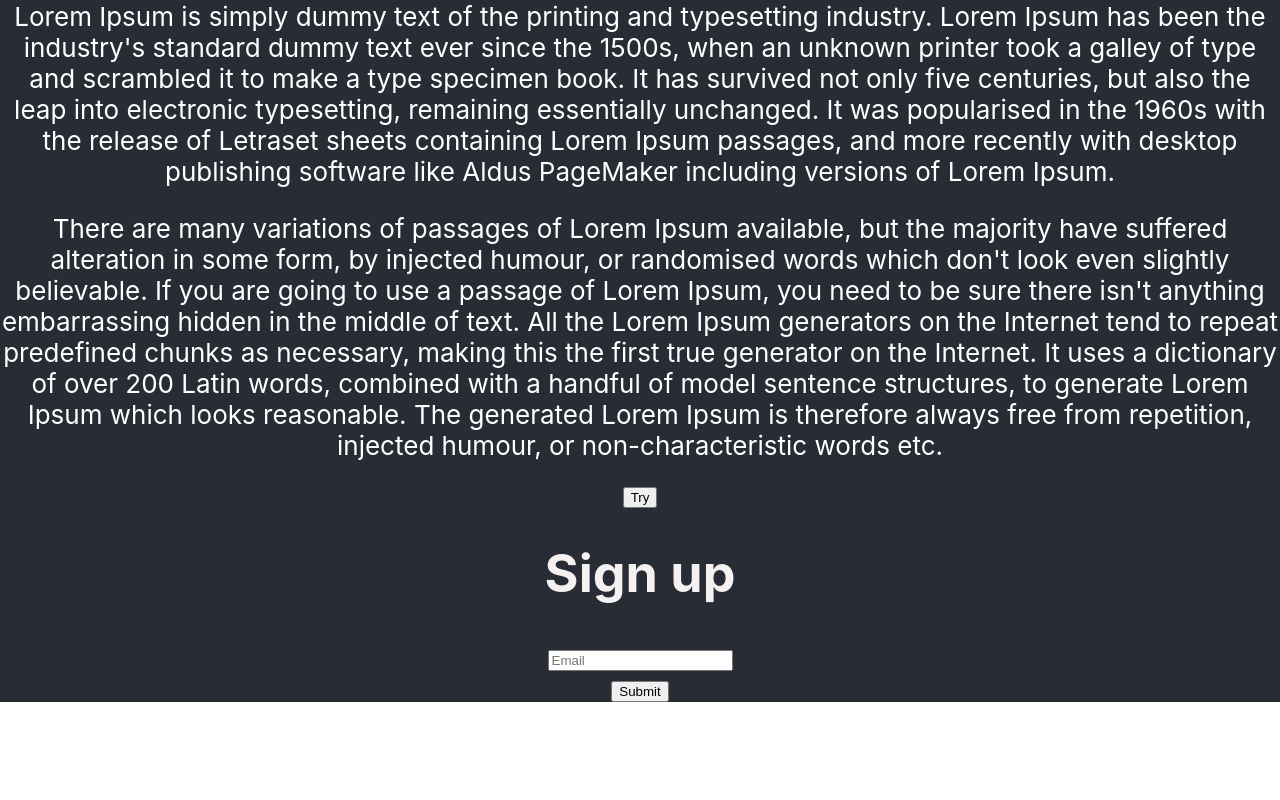
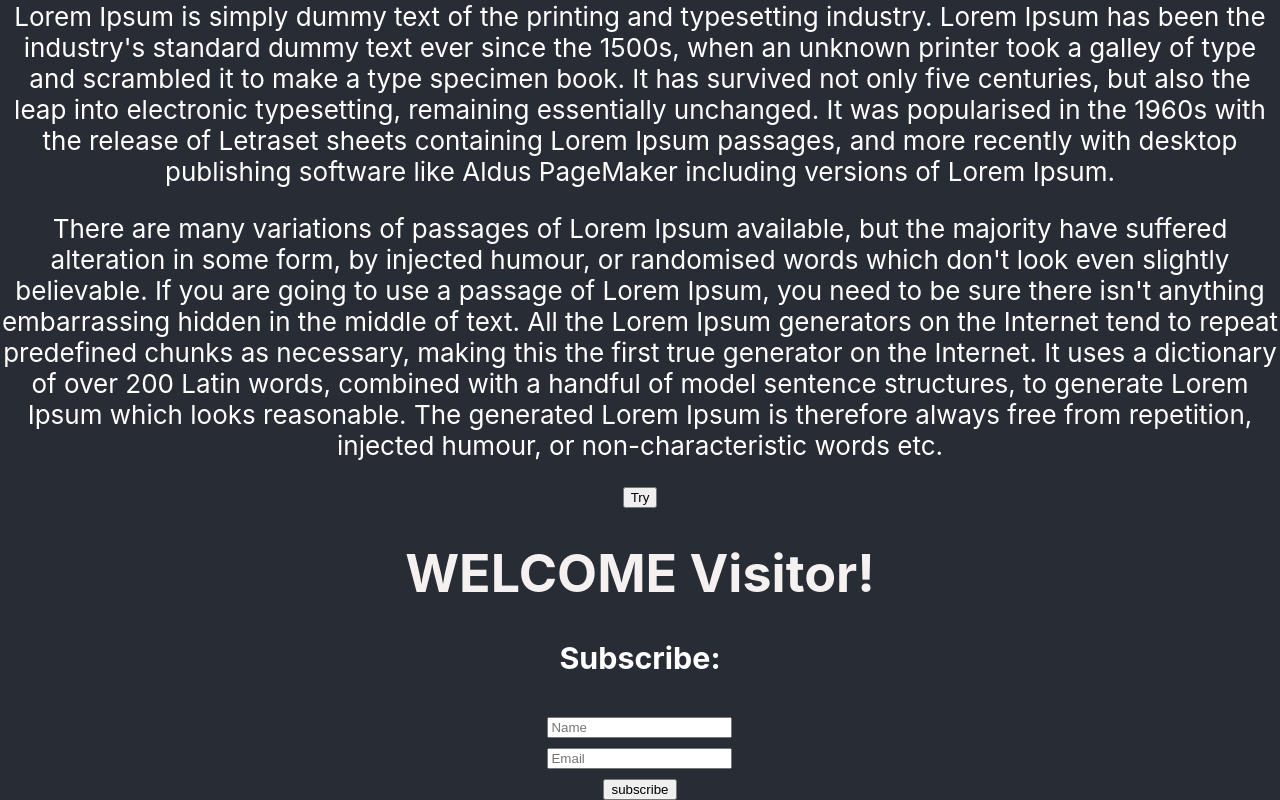
Before and after one commit to MattheusSantana/react-project, a React (Create React App) app in the folder react-project/: page / in a window 1280 px wide. Shown: the part 452-1252 px from the top of the page. Before the commit the page ends 1154 px from the top, so only its background shows below. Built offline with nearby package versions, Linux system fonts and the light colour scheme.

Commit message:
onChange e useState

```diff
--- a/react-project/src/components/AlertButton.js
+++ b/react-project/src/components/AlertButton.js
@@ -4,7 +4,6 @@ function sendAlert(message){
 }
 
 function AlertButton(props){
-    console.log(props.message);
     return <button type="Button"  onClick={() => sendAlert(props.message)}> Try </button>
 
 }
--- a/react-project/src/components/Form.js
+++ b/react-project/src/components/Form.js
@@ -1,18 +1,28 @@
+import {useState} from "react";
+
+
 function Form(){
     function signUp(e){
         e.preventDefault()
-        console.log("event");
+        console.log("submit event");
     }
+    const [name, setName] = useState("Visitor");
+
     return (
         <div>
-            <h1>Sign up</h1>
+            <h1>WELCOME {name}!</h1>
+
             <form onSubmit={signUp}>
+            <h3>Subscribe:</h3>
                 <div>
-                    <input type="email" name="email" placeholder="Email"></input>
+                    <input type="text" name="name" onChange={(e) => setName(e.target.value)} placeholder="Name" />
+                </div>
+                <div>
+                    <input type="email" name="email" placeholder="Email"/>
                 </div>
 
                 <div>
-                    <input type="submit" name="signup" value="Submit"></input>
+                    <input type="submit" name="subscribe" value="subscribe"/>
                 </div>
             </form>
         </div>
```
